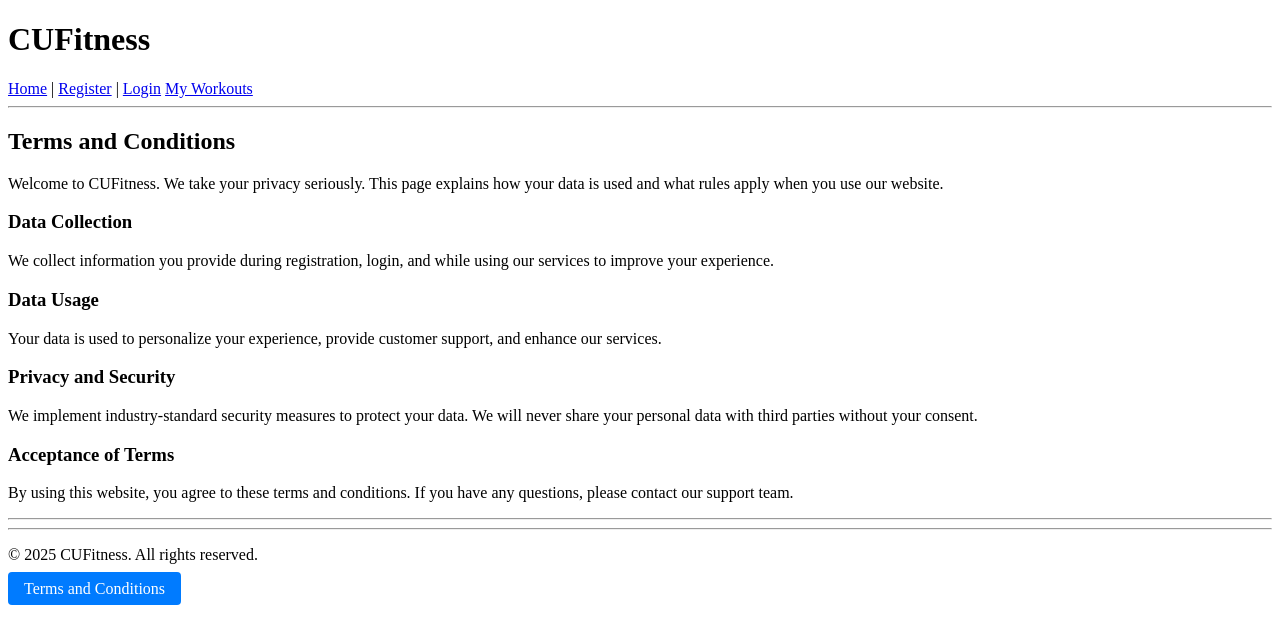
After one commit to rizalmahmud/cufitness, a Django app: template templates/terms.html in a window 1280 px wide. The commit adds this page. Shown: the top 644 px of the page. Run offline with Django 5.2, Linux system fonts and the light colour scheme; the template is opened without the code that fills it, so the values that code supplies are empty.

```diff
--- a/accounts/views.py
+++ b/accounts/views.py
@@ -4,6 +4,8 @@ from .forms import EmailUserCreationForm
 
 def home(request):
     return render(request, 'home.html')
+def terms(request):
+    return render(request, 'terms.html')
 
 def register(request):
     if request.method == 'POST':
--- a/cufitness/urls.py
+++ b/cufitness/urls.py
@@ -3,6 +3,8 @@ from django.contrib import admin
 from django.urls import path, include
 from accounts.views import home  # Import the home view from accounts
 from django.contrib.auth import views as auth_views
+from accounts.views import home, terms
+
 
 urlpatterns = [
     path('', home, name='home'),  # Home page URL
@@ -21,4 +23,5 @@ path('password-reset-complete/',
      auth_views.PasswordResetCompleteView.as_view(template_name='registration/password_reset_complete.html'),
      name='password_reset_complete'),
 path('workouts/', include('workouts.urls')),
+path('terms/', terms, name='terms'),
 ]
--- a/templates/base.html
+++ b/templates/base.html
@@ -22,7 +22,13 @@
     </div>
     <hr>
     <footer>
-        <p>&copy; 2025 CUFitness. All rights reserved.</p>
-    </footer>
+    <hr>
+    <p>&copy; 2025 CUFitness. All rights reserved.</p>
+    <p>
+        <a href="{% url 'terms' %}" style="padding: 8px 16px; background-color: #007bff; color: white; border-radius: 4px; text-decoration: none;">
+            Terms and Conditions
+        </a>
+    </p>
+</footer>
 </body>
 </html>
--- /dev/null
+++ b/templates/terms.html
@@ -0,0 +1,14 @@
+{% extends "base.html" %}
+
+{% block content %}
+  <h2>Terms and Conditions</h2>
+  <p>Welcome to CUFitness. We take your privacy seriously. This page explains how your data is used and what rules apply when you use our website.</p>
+  <h3>Data Collection</h3>
+  <p>We collect information you provide during registration, login, and while using our services to improve your experience.</p>
+  <h3>Data Usage</h3>
+  <p>Your data is used to personalize your experience, provide customer support, and enhance our services.</p>
+  <h3>Privacy and Security</h3>
+  <p>We implement industry-standard security measures to protect your data. We will never share your personal data with third parties without your consent.</p>
+  <h3>Acceptance of Terms</h3>
+  <p>By using this website, you agree to these terms and conditions. If you have any questions, please contact our support team.</p>
+{% endblock %}
```
Also changed, not shown: db.sqlite3, 8 other files.
